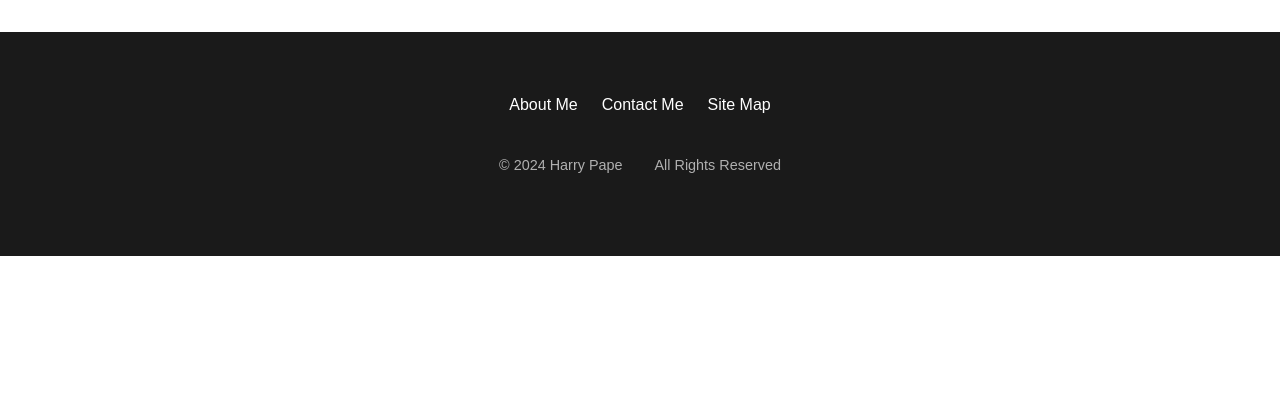
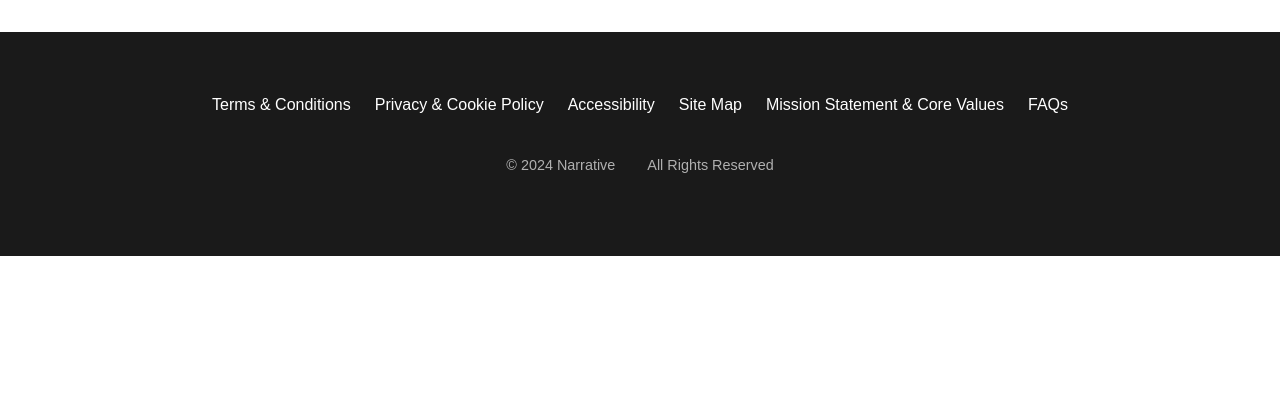
Before and after one commit to HAZZA980/Narrative, a PHP site: page /phpProjects/includes/footer.php in a window 1280 px wide. Shown: the top 420 px of the page. Run offline with PHP 8.4, Linux system fonts and the light colour scheme; some libraries are stand-ins or nearby versions.

Commit message:
updated footer

```diff
--- a/account/feed.php
+++ b/account/feed.php
@@ -46,7 +46,7 @@ include BASE_PATH . "account/account-masthead.php";
             <li class="feed-tabs-li"><a href="?tab=drafts" class="<?= $tab == 'drafts' ? 'active' : '' ?>">Drafts</a>
             </li>
             <li class="feed-tabs-li"><a href="?tab=commented_articles"
-                                        class="<?= $tab == 'commented_articles' ? 'active' : '' ?>">Articles you've commented on</a></li>
+                                        class="<?= $tab == 'commented_articles' ? 'active' : '' ?>">Commented Articles</a></li>
             <li class="feed-tabs-li"><a href="?tab=saved_articles"
                                         class="<?= $tab == 'saved_articles' ? 'active' : '' ?>">Bookmarked</a></li>
         </ul>
--- a/explore/business.php
+++ b/explore/business.php
@@ -348,7 +348,7 @@ include BASE_PATH . 'features/write/write-icon-fixed.php';
                 <?php
                 $sql = "SELECT id, title, LEFT(content, 250) AS summary, datePublished, Tags, featured, Image, user_id
                     FROM tbl_blogs
-                    WHERE Category = 'History & Culture'
+                    WHERE Category = 'History and Culture'
                     ORDER BY RAND()
                     LIMIT 5";
                 $result = $conn->query($sql);
@@ -361,7 +361,7 @@ include BASE_PATH . 'features/write/write-icon-fixed.php';
                         <a href="<?php echo BASE_URL ?>user/article.php?id=<?php echo $row['id']; ?>">
                             <div class="image-container">
                                 <img src="<?php echo isset($row['Image']) && !empty($row['Image']) && $row['Image'] !== 'narrative-logo-big.png'
-                                    ? BASE_URL . 'public/images/user/' . $row['user_id'] . '/' . $row['Image']
+                                    ? BASE_URL . 'public/images/users/' . $row['user_id'] . '/' . $row['Image']
                                     : BASE_URL . 'narrative-logo-big.png'; ?>" alt="Blog Image">
                             </div>
                             <div class="blog-details">
--- a/includes/footer.php
+++ b/includes/footer.php
@@ -16,14 +16,17 @@
 
         <!-- Additional Links -->
         <div class="additional">
-            <a href="<?php echo BASE_URL?>includes/aboutMe.php">About Me</a>
-            <a href="<?php echo BASE_URL?>includes/contactMe.php">Contact Me</a>
-            <a href="<?php echo BASE_URL?>siteMap.php">Site Map</a>
+            <a href="<?php echo BASE_URL?>info/terms.php">Terms & Conditions</a>
+            <a href="<?php echo BASE_URL?>info/privacy.php">Privacy & Cookie Policy</a>
+            <a href="<?php echo BASE_URL?>info/accessibility.php">Accessibility</a>
+            <a href="<?php echo BASE_URL?>info/siteMap.php">Site Map</a>
+            <a href="<?php echo BASE_URL?>siteMap.php">Mission Statement & Core Values</a>
+            <a href="<?php echo BASE_URL?>siteMap.php">FAQs</a>
         </div>
 
         <!-- Legal Info -->
         <div class="legal">
-            <h4 class="a copyright">© 2024 Harry Pape</h4>
+            <h4 class="a copyright">© 2024 Narrative</h4>
             <h4 class="a rights">All Rights Reserved</h4>
         </div>
     </div>
--- a/user/article.php
+++ b/user/article.php
@@ -564,7 +564,7 @@ include BASE_PATH . 'features/write/write-icon-fixed.php';
             <aside class="aside-section">
                 <?php if ($is_author): ?>
                     <aside class="aside-admin">
-                        <h2 class="aside-title">Quick Actions</h2>
+                        <h2 class="aside-title">Editor Actions</h2>
                         <ul class="admin-action-list">
                             <li class="admin-action-item">
                                 <a href="<?php echo BASE_URL; ?>user/edit-article.php?id=<?php echo $id; ?>"
```
Also changed, not shown: info/siteMap.php (renamed from siteMap.php, +4 -4 lines), info/terms.php (added).
